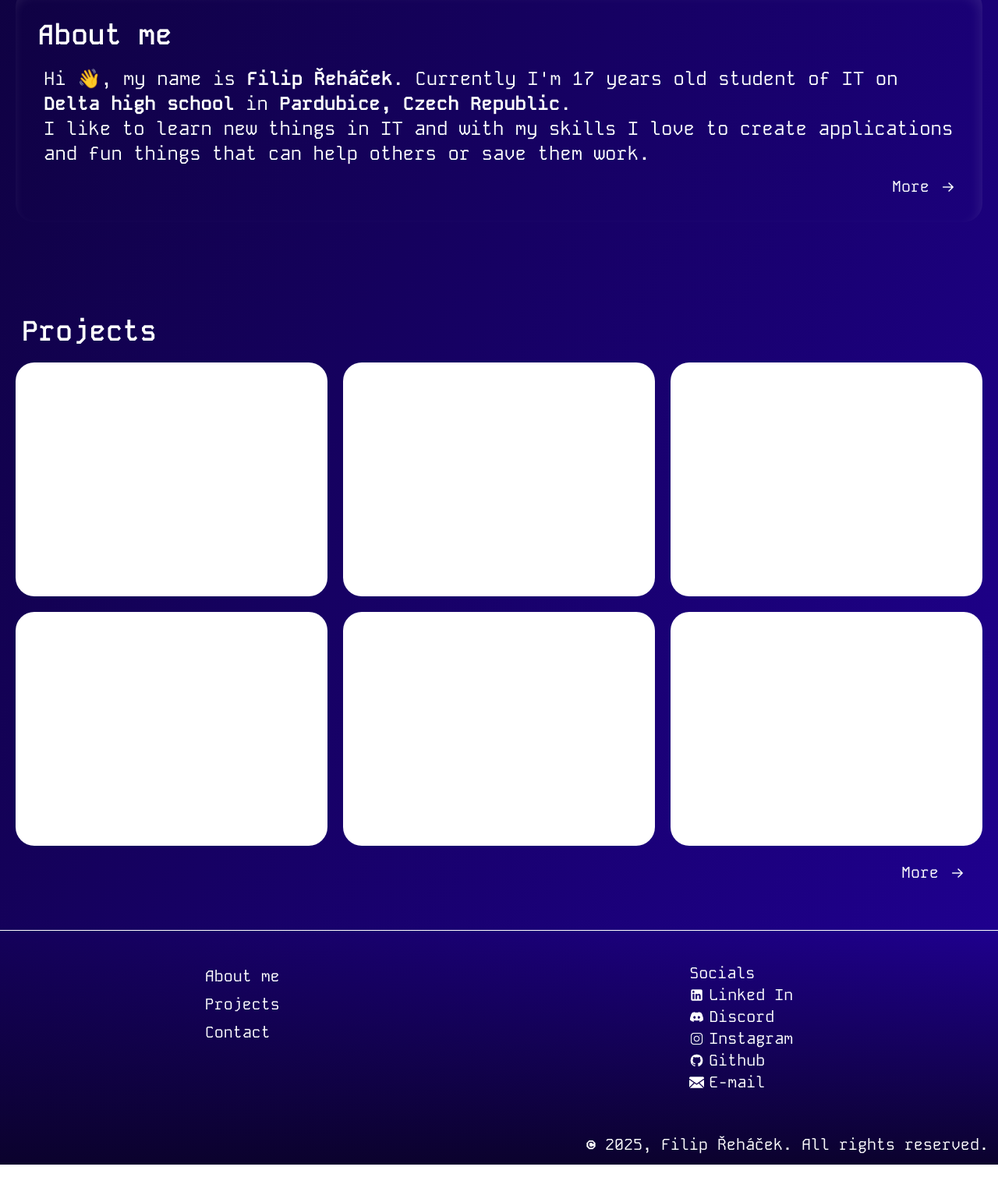
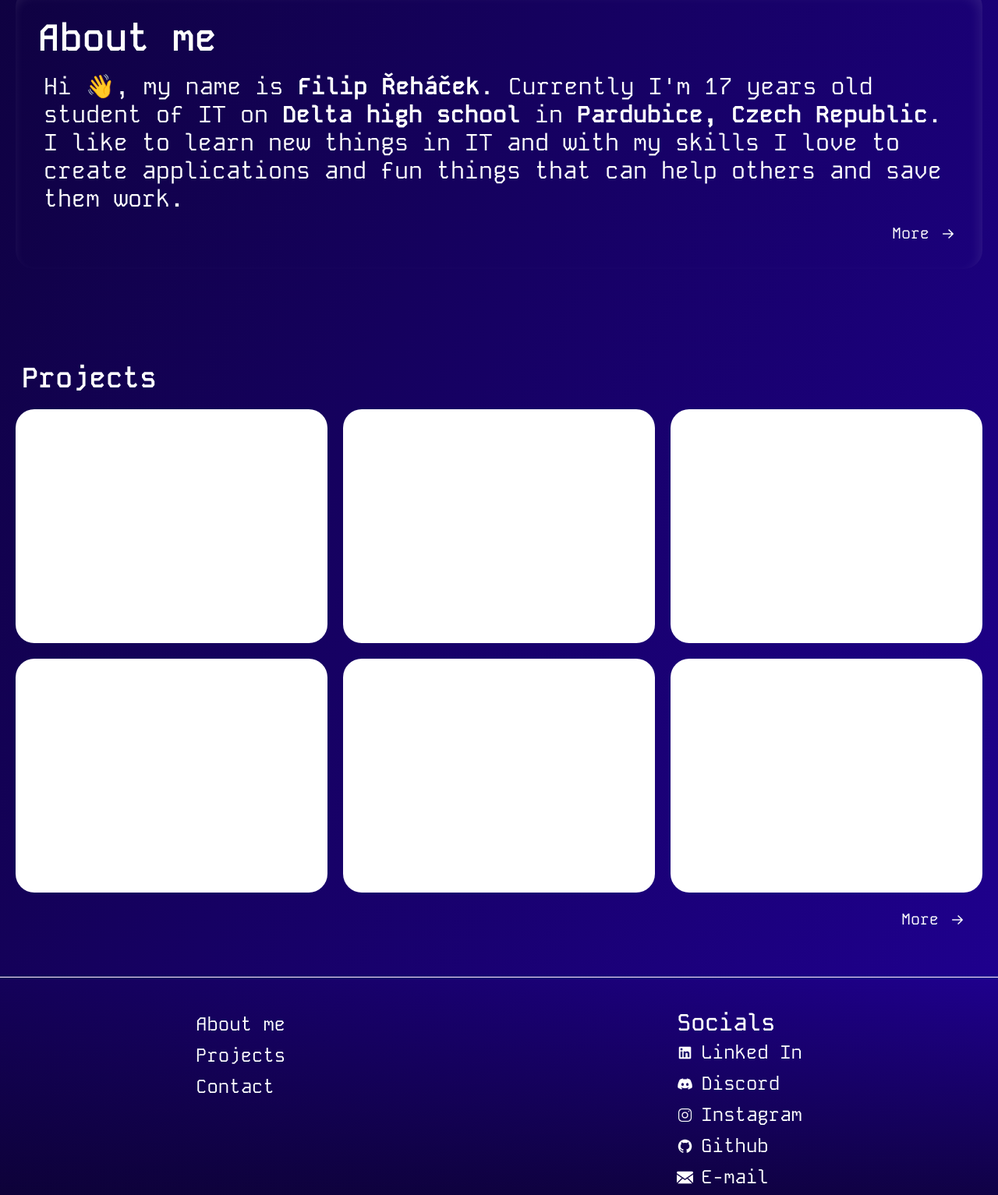
Before and after one commit to FOFOLA1/FOFOLA1.github.io, a website: page index.html in a window 1280 px wide. Shown: the part 1088-2621 px from the top of the page at 78% size. Before the commit the page ends 2582 px from the top, so only its background shows below. Drawn offline with Linux system fonts and the light colour scheme.

Commit message:
some text size changes

```diff
--- a/index.html
+++ b/index.html
@@ -1,8 +1,3 @@
-<!--
-    XL: > 1280px
-    MD: > 768px
-    SM: DEFAULT !
--->
 <!DOCTYPE html>
 <html lang="en">
 <head>
@@ -91,12 +86,12 @@
 
 
         <div class="mt-[100px] p-5 m-5 hover:shadow-[-3px_8px_10px_0_rgba(255,255,255,0.08),5px_-10px_10px_0_rgba(0,0,0,0.08)] shadow-[inset_-3px_8px_15px_0_rgba(255,255,255,0.1)] hover:-translate-y-[3px] transition-all duration-150 rounded-3xl">
-            <a href="./aboutme"><h2 class="font-semibold lg:text-6xl text-4xl text-start md:max-xl:py-10 py-5 px-2 hover:underline">About me</h2></a>
-            <div class="text-2xl px-4">
+            <a href="./aboutme"><h2 class="font-semibold xl:text-5xl md:text-4xl text-3xl text-start py-5 px-2 hover:underline">About me</h2></a>
+            <div class="text-2xl xl:text-3xl px-4">
                 <p>Hi 👋, my name is <b>Filip Řeháček</b>. Currently I'm 17 years old student of IT on <b><a href="https://delta-skola.cz" class="hover:underline">Delta high school</a></b> in <b>Pardubice, Czech Republic</b>.</p>
-                <p>I like to learn new things in IT and with my skills I love to create applications and fun things that can help others or save them work.</p>
+                <p>I like to learn new things in IT and with my skills I love to create applications and fun things that can help others and save them work.</p>
             </div>
-            <a href="./aboutme" class="text-right block text-xl p-3 group"><span class="group-hover:underline">More</span> -></a>
+            <a href="./aboutme" class="text-right block text-lg md:text-xl p-3 group"><span class="group-hover:underline">More</span> -></a>
         </div>
 
 
@@ -126,18 +121,18 @@
     <footer class="bg-gradient-to-b to-bg1 from-transparent border-t-white border-t-[1px] mt-10 pt-10">
         <div class="flex justify-around items-start px-[calc(100%/2-730px)]">
             <ul>
-                <li class="py-1"><a href="./aboutme/" class="text-xl text-white">About me</a></li>
-                <li class="py-1"><a href="./projects/" class="text-xl text-white">Projects</a></li>
-                <li class="py-1"><a href="./contact" class="text-xl text-white">Contact</a></li>
+                <li class="py-1 hover:underline md:text-2xl xl:text-2xl text-white"><a href="./aboutme/">About me</a></li>
+                <li class="py-1 hover:underline md:text-2xl xl:text-2xl text-white"><a href="./projects/">Projects</a></li>
+                <li class="py-1 hover:underline md:text-2xl xl:text-2xl text-white"><a href="./contact">Contact</a></li>
             </ul>
             <div>
-                <h3><a href="./contact" class="text-xl text-white">Socials</a></h3>
+                <h3><a href="./contact" class="text-2xl md:text-3xl xl:text-3xl font-medium text-white hover:underline pb-4">Socials</a></h3>
                 <ul>
-                    <li class="text-xl hover:underline"><img src="./img/linkedin.png" class="h-[23px] w-auto inline-block pb-1 pr-[6px]"><a href="https://www.linkedin.com/in/filip-%C5%99eh%C3%A1%C4%8Dek-206107343">Linked In</a></li>
-                    <li class="text-xl hover:underline"><img src="./img/discord.png" class="h-[23px] w-auto inline-block pb-1 pr-[6px]"><a href="https://discordapp.com/users/743455055193047142">Discord</a></li>
-                    <li class="text-xl hover:underline"><img src="./img/instagram.png" class="h-[23px] w-auto inline-block pb-1 pr-[6px]"><a href="https://www.instagram.com/fl0x1c3k_?utm_source=qr">Instagram</a></li>
-                    <li class="text-xl hover:underline"><img src="./img/github.png" class="h-[23px] w-auto inline-block pb-1 pr-[6px]"><a href="https://github.com/FOFOLA1">Github</a></li>
-                    <li class="text-xl hover:underline"><img src="./img/mail.png" class="h-[23px] w-auto inline-block pb-1 pr-[6px]"><a href="./message/">E-mail</a></li>
+                    <li class="text-xl md:text-2xl xl:text-2xl hover:underline py-1"><img src="./img/linkedin.png" class="h-[25px] md:text-[29px] xl:text-[29px] w-auto inline-block pb-1 pr-[10px]"><a href="https://www.linkedin.com/in/filip-%C5%99eh%C3%A1%C4%8Dek-206107343">Linked In</a></li>
+                    <li class="text-xl md:text-2xl xl:text-2xl hover:underline py-1"><img src="./img/discord.png" class="h-[25px] md:text-[29px] xl:text-[29px] w-auto inline-block pb-1 pr-[10px]"><a href="https://discordapp.com/users/743455055193047142">Discord</a></li>
+                    <li class="text-xl md:text-2xl xl:text-2xl hover:underline py-1"><img src="./img/instagram.png" class="h-[25px] md:text-[29px] xl:text-[29px] w-auto inline-block pb-1 pr-[10px]"><a href="https://www.instagram.com/fl0x1c3k_?utm_source=qr">Instagram</a></li>
+                    <li class="text-xl md:text-2xl xl:text-2xl hover:underline py-1"><img src="./img/github.png" class="h-[25px] md:text-[29px] xl:text-[29px] w-auto inline-block pb-1 pr-[10px]"><a href="https://github.com/FOFOLA1">Github</a></li>
+                    <li class="text-xl md:text-2xl xl:text-2xl hover:underline py-1"><img src="./img/mail.png" class="h-[25px] md:text-[29px] xl:text-[29px] w-auto inline-block pb-1 pr-[10px]"><a href="./message/">E-mail</a></li>
                 </ul>
             </div>
         </div>
```
Also changed, not shown: output.css.
